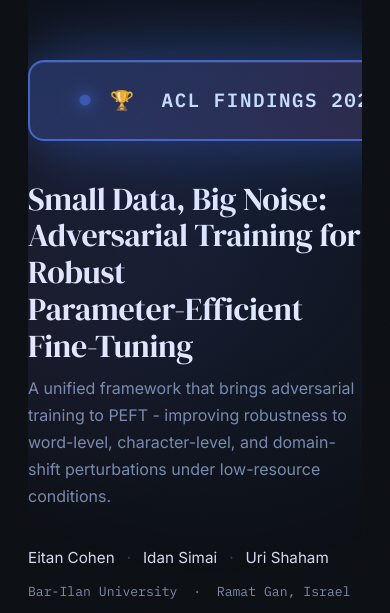
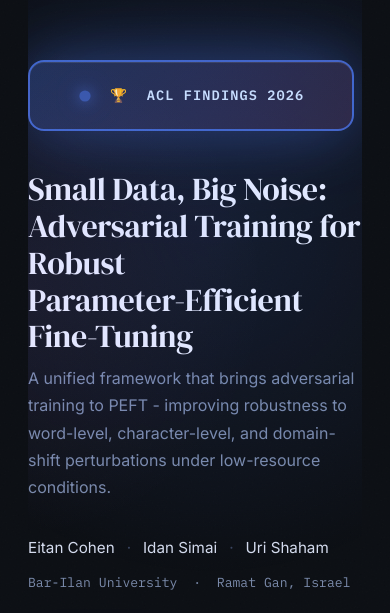
Before and after one commit to sdbn-paper/sdbn-paper.github.io, a plain HTML site: page index.html in a window 390 px wide. Shown: the top 613 px of the page. Drawn offline with Linux system fonts and the light colour scheme.

Commit message:
adapt to mobile

```diff
--- a/index.html
+++ b/index.html
@@ -90,10 +90,10 @@
       border-radius: 16px;
       padding: 22px 48px;
       font-family: 'IBM Plex Mono', monospace;
-      font-size: clamp(1.2rem, 2.5vw, 1.8rem);
+      font-size: clamp(0.85rem, 3.5vw, 1.8rem);
       font-weight: 800;
       color: #d0e4ff;
-      white-space: nowrap;
+
       letter-spacing: 0.08em;
       text-transform: uppercase;
       margin-bottom: 40px;
```
